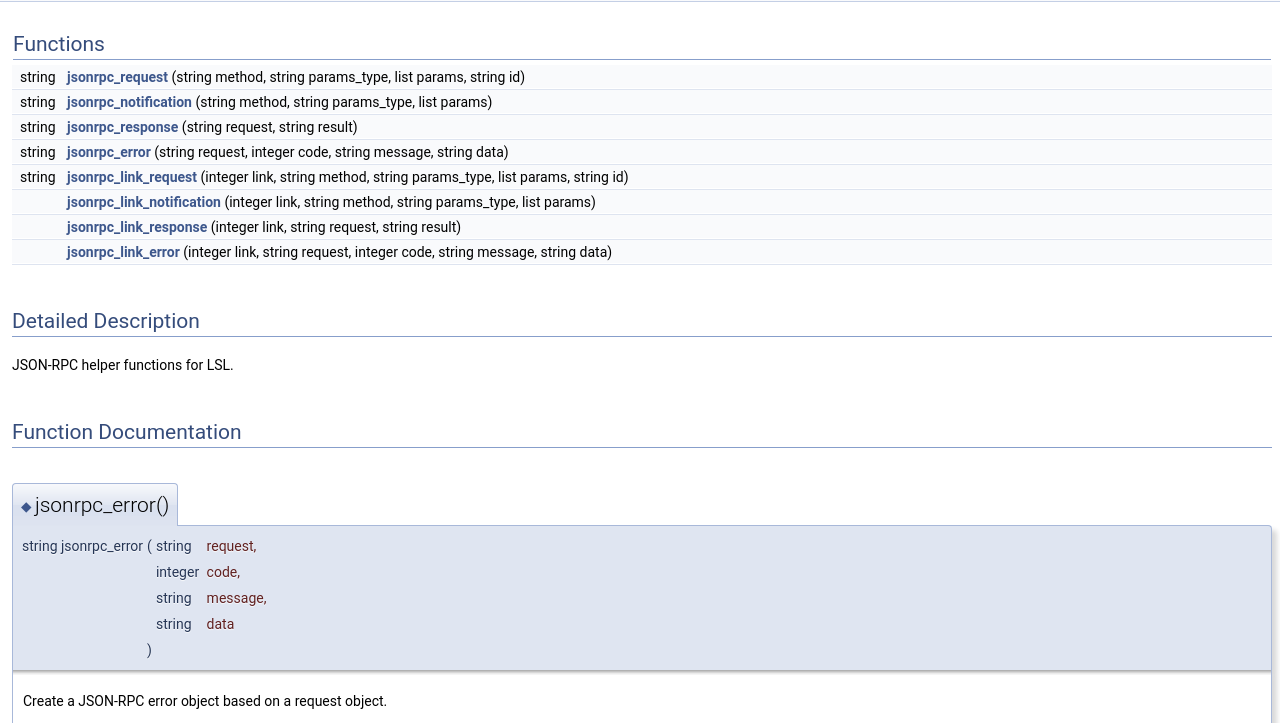
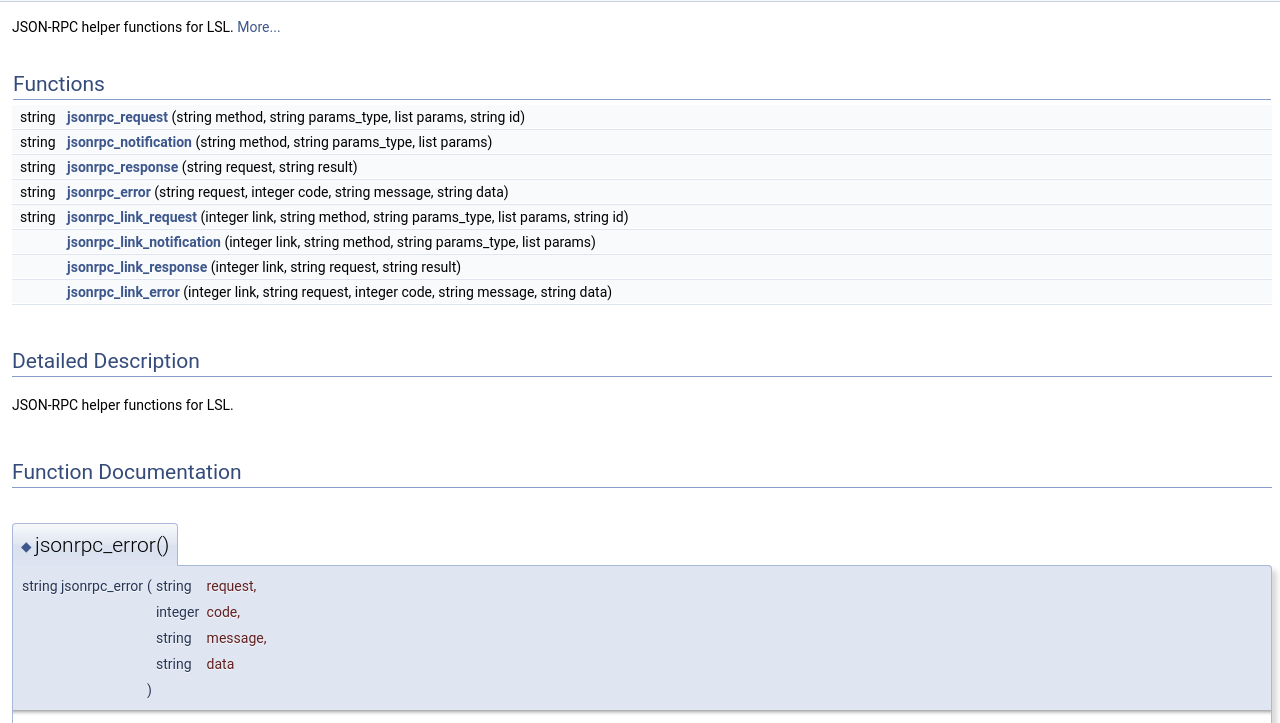
Before and after one commit to annapuddles/jsonrpc-sl, a plain HTML site: page jsonrpc_8lsl.html in a window 1280 px wide. Shown: the part 150-873 px from the top of the page. Drawn offline with Linux system fonts and the light colour scheme.

Commit message:
Deploying to gh-pages from @ annapuddles/jsonrpc-sl@4b82c60f8608583504a97f07a18a4938c7d3dbbb 🚀

```diff
--- a/jsonrpc_8lsl.html
+++ b/jsonrpc_8lsl.html
@@ -67,6 +67,9 @@ $(function() {
 <div class="title">jsonrpc.lsl File Reference</div>  </div>
 </div><!--header-->
 <div class="contents">
+
+<p>JSON-RPC helper functions for LSL.
+<a href="#details">More...</a></p>
 <table class="memberdecls">
 <tr class="heading"><td colspan="2"><h2 class="groupheader"><a name="func-members"></a>
 Functions</h2></td></tr>
```
Also changed, not shown: files.html (+1 -1 lines).
